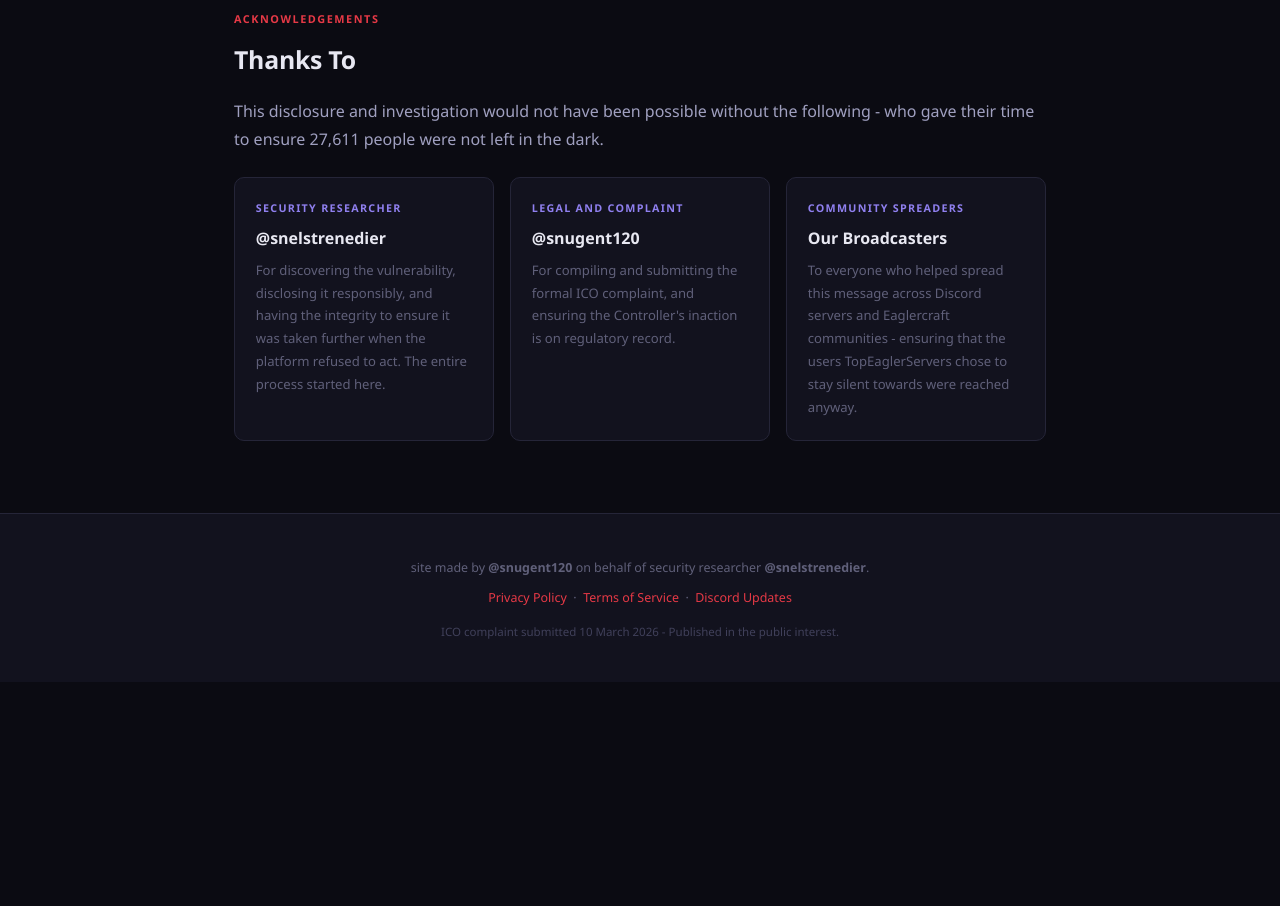
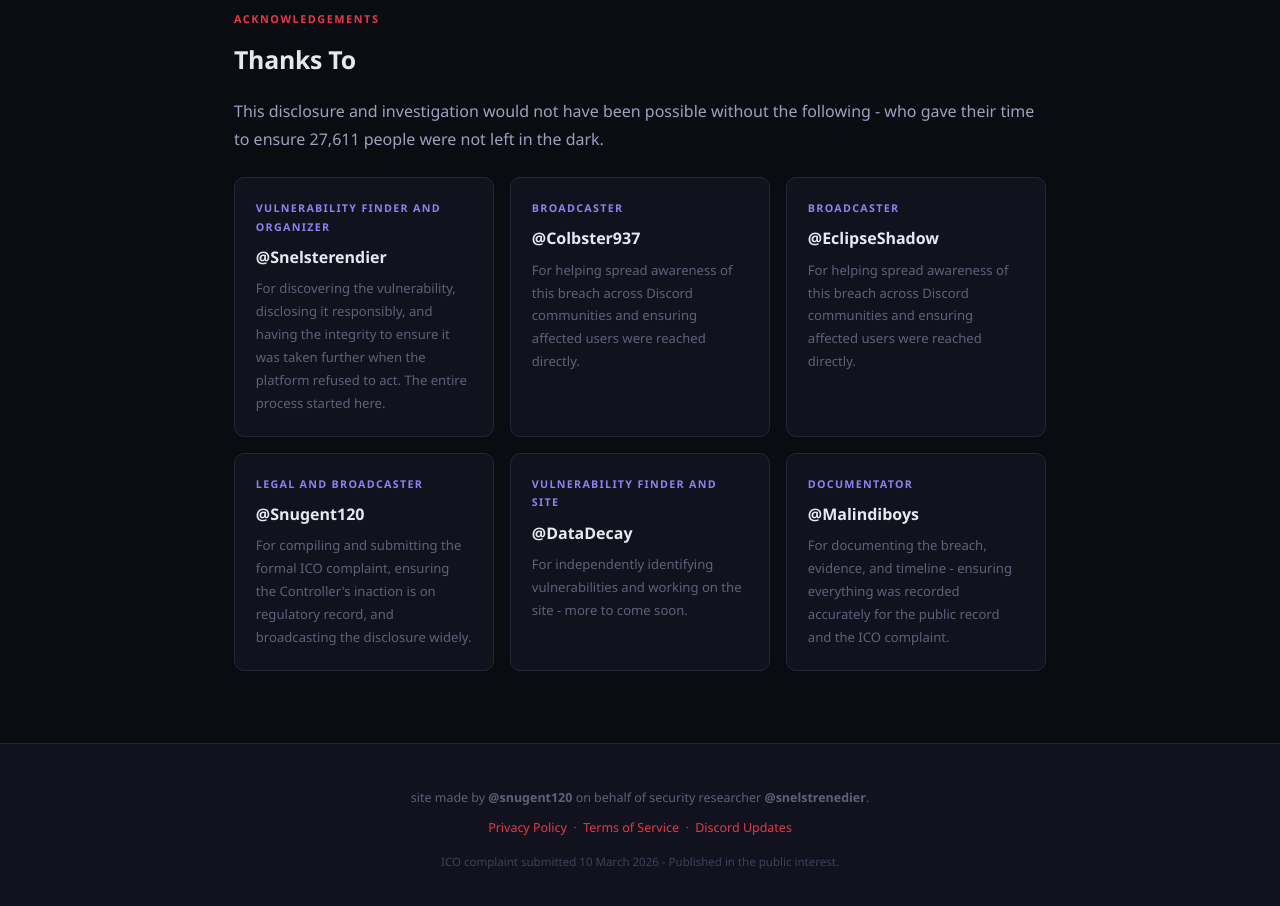
Before and after one commit to malindidev/tes, a plain HTML site: page index .html in a window 1280 px wide. Shown: the part 7405-8311 px from the top of the page. Before the commit the page ends 8087 px from the top, so only its background shows below. Drawn offline with Linux system fonts and the light colour scheme.

Commit message:
Update index .html

```diff
--- a/index .html
+++ b/index .html
@@ -284,19 +284,34 @@
     <p>This disclosure and investigation would not have been possible without the following - who gave their time to ensure 27,611 people were not left in the dark.</p>
     <div class="thanks-grid">
       <div class="thanks-card">
-        <div class="role">Security Researcher</div>
-        <div class="name">@snelstrenedier</div>
+        <div class="role">Vulnerability Finder and Organizer</div>
+        <div class="name">@Snelsterendier</div>
         <p>For discovering the vulnerability, disclosing it responsibly, and having the integrity to ensure it was taken further when the platform refused to act. The entire process started here.</p>
       </div>
       <div class="thanks-card">
-        <div class="role">Legal and Complaint</div>
-        <div class="name">@snugent120</div>
-        <p>For compiling and submitting the formal ICO complaint, and ensuring the Controller's inaction is on regulatory record.</p>
+        <div class="role">Broadcaster</div>
+        <div class="name">@Colbster937</div>
+        <p>For helping spread awareness of this breach across Discord communities and ensuring affected users were reached directly.</p>
       </div>
       <div class="thanks-card">
-        <div class="role">Community Spreaders</div>
-        <div class="name">Our Broadcasters</div>
-        <p>To everyone who helped spread this message across Discord servers and Eaglercraft communities - ensuring that the users TopEaglerServers chose to stay silent towards were reached anyway.</p>
+        <div class="role">Broadcaster</div>
+        <div class="name">@EclipseShadow</div>
+        <p>For helping spread awareness of this breach across Discord communities and ensuring affected users were reached directly.</p>
+      </div>
+      <div class="thanks-card">
+        <div class="role">Legal and Broadcaster</div>
+        <div class="name">@Snugent120</div>
+        <p>For compiling and submitting the formal ICO complaint, ensuring the Controller's inaction is on regulatory record, and broadcasting the disclosure widely.</p>
+      </div>
+      <div class="thanks-card">
+        <div class="role">Vulnerability Finder and Site</div>
+        <div class="name">@DataDecay</div>
+        <p>For independently identifying vulnerabilities and working on the site - more to come soon.</p>
+      </div>
+      <div class="thanks-card">
+        <div class="role">Documentator</div>
+        <div class="name">@Malindiboys</div>
+        <p>For documenting the breach, evidence, and timeline - ensuring everything was recorded accurately for the public record and the ICO complaint.</p>
       </div>
     </div>
   </div>
```
